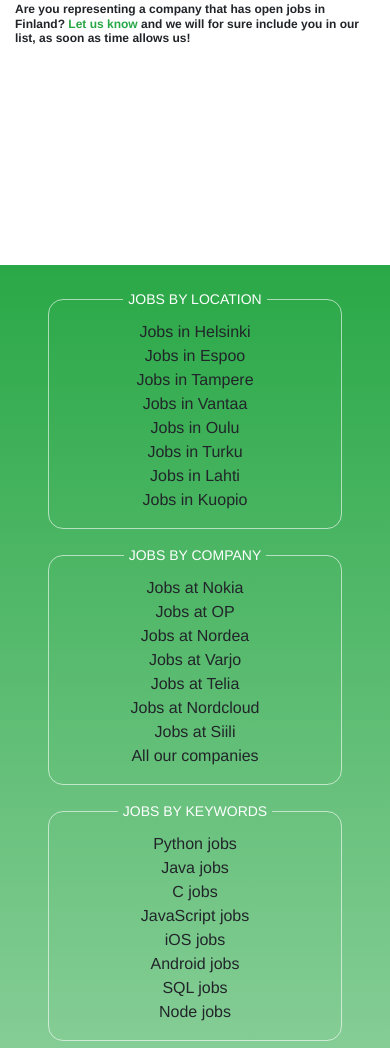
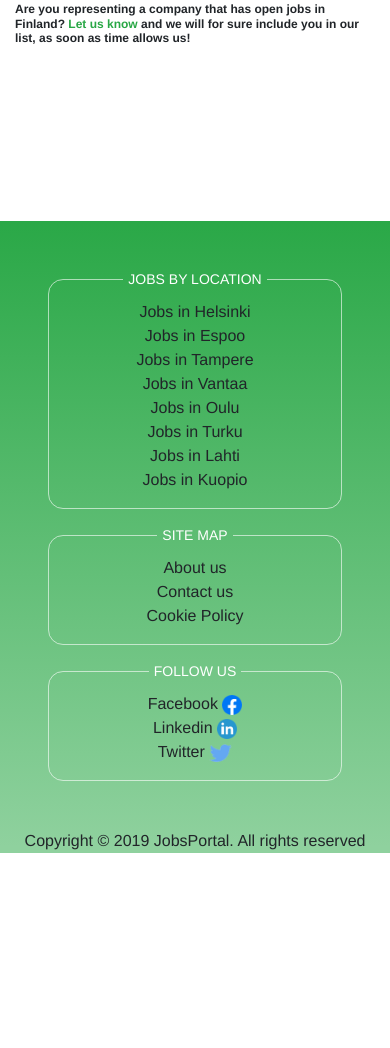
Before and after one commit to benito-gonzalez/jobscraper, a Django app: page /companies in a window 390 px wide. Shown: the part 5452-6500 px from the top of the page. After the commit the page ends 6305 px from the top, so only its background shows below. Run offline with Django 3.2, Linux system fonts and the light colour scheme; data comes from the database, SQL or seed files in the repository; some libraries are stand-ins or nearby versions.

Commit message:
Updated footer with Social information

```diff
--- a/job_scraper/static/custom.css
+++ b/job_scraper/static/custom.css
@@ -335,7 +335,7 @@ Bottom up
     display: none; /* Hidden by default */
     position: fixed; /* Fixed/sticky position */
     bottom: 30px; /* Place the button at the bottom of the page */
-    right: 30px; /* Place the button 30px from the right */
+    right: 20px; /* Place the button 20px from the right */
     z-index: 99; /* Make sure it does not overlap */
     border: none; /* Remove borders */
     outline: none; /* Remove outline */
@@ -344,8 +344,8 @@ Bottom up
     cursor: pointer; /* Add a mouse pointer on hover */
     padding: 1px; /* Some padding */
     border-radius: 10px; /* Rounded corners */
-    width: 50px;
-    height: 50px;
+    width: 35px;
+    height: 35px;
 }
 
 #myBtn:hover {
@@ -479,9 +479,13 @@ Phones
     html, body {
         background-color: white;
         overflow-x: hidden;
-        padding-bottom: 65em;
+        padding-bottom: 47em;
+    }
 
+    .paginator {
+        margin-top: 20px;
     }
+
 
     .success-message {
         color: #28a745;
@@ -534,11 +538,11 @@ Phones
     }
 
     #myBtn {
-        bottom: 100px; /* Place the button at the bottom of the page */
+        bottom: 30px; /* Place the button at the bottom of the page */
         right: 5px; /* Place the button 30px from the right */
         z-index: 99; /* Make sure it does not overlap */
-        width: 40px;
-        height: 40px;
+        width: 35px;
+        height: 35px;
     }
 
 }
@@ -944,7 +948,7 @@ check_mark {
 
 }
 
-.ui-menu-item-wrapper{
+.ui-menu-item-wrapper {
     border-top: #e6e6e6 1px solid;
 }
 
--- a/job_scraper/static/js/custom.js
+++ b/job_scraper/static/js/custom.js
@@ -270,7 +270,7 @@ function scrollFunction() {
     const height = Math.max(document.body.scrollHeight, document.body.offsetHeight,
         document.documentElement.clientHeight, document.documentElement.scrollHeight, document.documentElement.offsetHeight);
 
-    if ((height - document.body.scrollTop) < 1300 || (height - document.documentElement.scrollTop) < 1300) {
+    if ((height - document.body.scrollTop) < 1600 || (height - document.documentElement.scrollTop) < 1600) {
         if (document.getElementById("myBtn") !== null) {
             document.getElementById("myBtn").style.display = "block";
         }
--- a/job_scraper/templates/base.html
+++ b/job_scraper/templates/base.html
@@ -117,9 +117,9 @@
 
 <footer>
     <div class="footer text-center">
-        <div class="row mt-4 row justify-content-around align-items-center">
-            <div class="col-12 col-md-4 col-xl-3 text-center ml-xl-5">
-                <fieldset class="footer-jobs-location ml-5 mr-5 ml-md-3 mr-md-3 ml-xl-5 mr-xl-5">
+        <div class="row justify-content-center align-items-center mt-5">
+            <div class="col-12 col-md-3 text-center pl-xl-4 pr-xl-4">
+                <fieldset class="footer-jobs-location ml-5 mr-5 ml-md-2 mr-md-2 ml-lg-3 mr-lg-3 ml-xl-5 mr-xl-5">
                     <legend class="footer-legend">Jobs by location</legend>
 
                     <ul class="ul-jobs-list">
@@ -151,8 +151,8 @@
                 </fieldset>
             </div>
 
-            <div class="col-12 col-md-4 col-xl-3 text-center mt-3 mt-md-0">
-                <fieldset class="footer-jobs-location ml-5 mr-5 ml-md-3 mr-md-3 ml-xl-5 mr-xl-5">
+            <div class="col-12 col-md-3 text-center pl-xl-4 pr-xl-4 d-none d-md-block ">
+                <fieldset class="footer-jobs-location ml-5 mr-5 ml-md-2 mr-md-2 ml-lg-3 mr-lg-3 ml-xl-5 mr-xl-5">
                     <legend class="footer-legend">Jobs by company</legend>
 
                     <ul class="ul-jobs-list">
@@ -184,8 +184,8 @@
                 </fieldset>
             </div>
 
-            <div class="col-12 col-md-4 col-xl-3 text-center mr-xl-5 mt-3 mt-md-0">
-                <fieldset class="footer-jobs-location ml-5 mr-5 ml-md-3 mr-md-3 ml-xl-5 mr-xl-5">
+            <div class="col-12 col-md-3 text-center pl-xl-4 pr-xl-4 mt-3 mt-md-0 d-none d-md-block ">
+                <fieldset class="footer-jobs-location ml-5 mr-5 ml-md-1 mr-md-1 ml-lg-3 mr-lg-3 ml-xl-5 mr-xl-5">
                     <legend class="footer-legend">Jobs by keywords</legend>
 
                     <ul class="ul-jobs-list">
@@ -217,20 +217,59 @@
                     </ul>
                 </fieldset>
             </div>
+
+            <div class="col-12 col-md-3 text-center pl-xl-4 pr-xl-4 mt-3 mt-md-0">
+                <div class="row">
+                    <div class="col">
+                        <fieldset class="footer-jobs-location ml-5 mr-5 ml-md-2 mr-md-2 ml-lg-3 mr-lg-3 ml-xl-5 mr-xl-5">
+                            <legend class="footer-legend">Site Map</legend>
+
+                            <ul class="ul-jobs-list">
+                                <li>
+                                    <a href="/about/about-us" class="about-links">About us</a>
+                                </li>
+                                <li>
+                                    <a href="/about/contact-us" class="about-links">Contact us</a>
+                                </li>
+                                <li>
+                                    <a href="/about/cookiepolicy" class="about-links">Cookie Policy</a>
+                                </li>
+
+                            </ul>
+                        </fieldset>
+
+                    </div>
+                </div>
+
+                <div class="row">
+                    <div class="col">
+                        <fieldset class="footer-jobs-location ml-5 mr-5 ml-md-2 mr-md-2 ml-lg-3 mr-lg-3 ml-xl-5 mr-xl-5 mt-3 mt-md-2">
+                            <legend class="footer-legend">Follow us</legend>
+
+                            <ul class="ul-jobs-list">
+
+                                <li>
+                                    <a href="https://www.facebook.com/JobsportalFi" class="about-links">Facebook</a>
+                                    <img src="{% static 'images/facebook.png' %}" width="20px" height="auto" alt="Facebook">
+                                </li>
+                                <li>
+                                    <a href="https://www.linkedin.com/company/jobs-portal" class="about-links">Linkedin</a>
+                                    <img src="{% static 'images/linkedin.png' %}" width="20px" height="auto" alt="Twitter">
+                                </li>
+                                <li>
+                                    <a href="https://twitter.com/JobsportalFi" class="about-links">Twitter</a>
+                                    <img src="{% static 'images/twitter.png' %}" width="23px" height="auto" alt="Twitter">
+                                </li>
+                            </ul>
+                        </fieldset>
+                    </div>
+                </div>
+            </div>
+
+
         </div>
 
-        <div class="row mt-5">
-            <div class="col">
-                <a href="/about/about-us" class="about-links">About us</a>
-            </div>
-            <div class="col">
-                <a href="/about/contact-us" class="about-links">Contact us</a>
-            </div>
-            <div class="col">
-                <a href="/about/cookiepolicy" class="about-links">Cookie Policy</a>
-            </div>
-        </div>
-        <div class="row mt-1 justify-content-center align-items-center">
+        <div class="row mt-5 justify-content-center align-items-center">
             Copyright © 2019 JobsPortal. All rights reserved
         </div>
     </div>
```
Also changed, not shown: job_scraper/static/images/arrow_up.png, job_scraper/static/images/facebook.png (added), job_scraper/static/images/linkedin.png (added), job_scraper/static/images/twitter.png (added).
